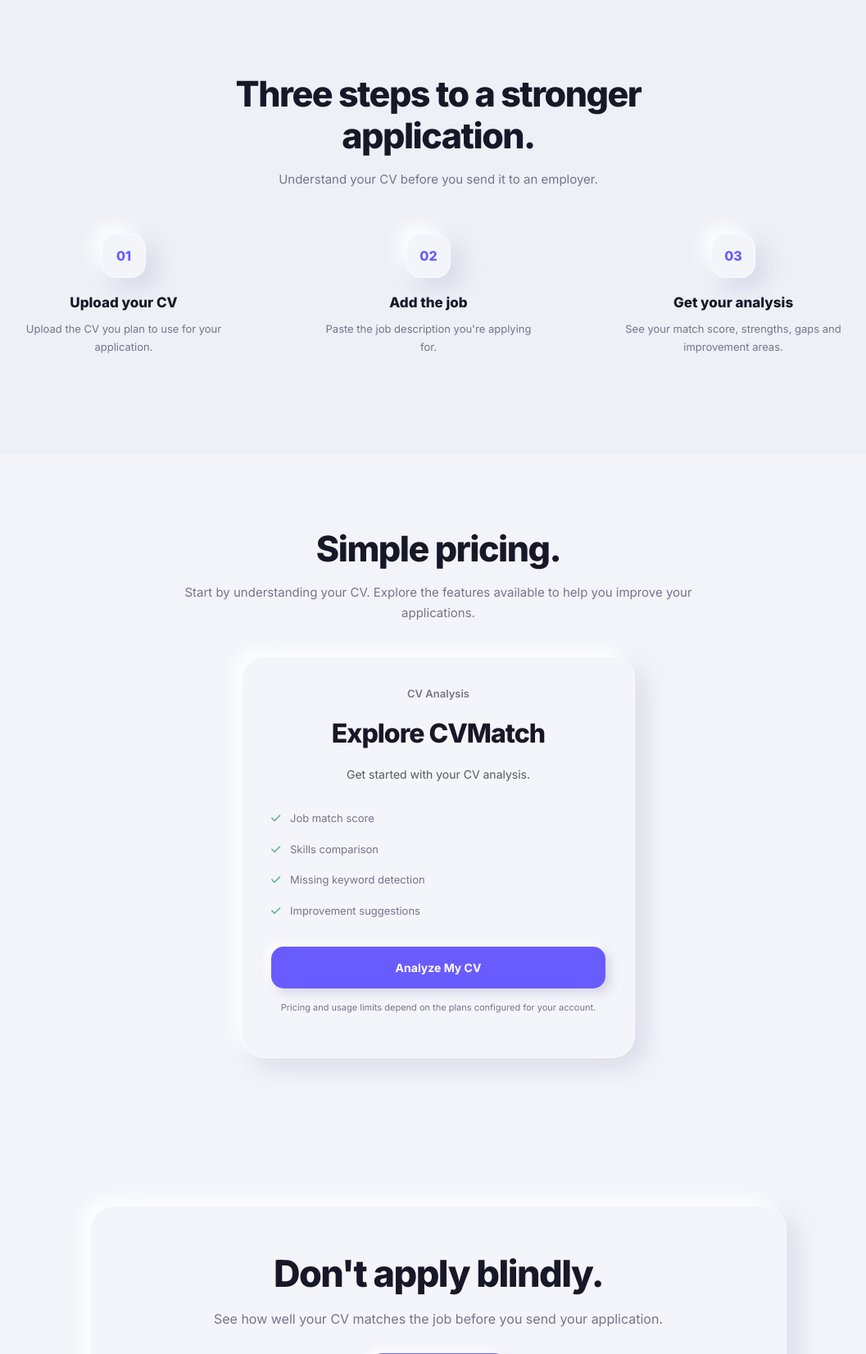
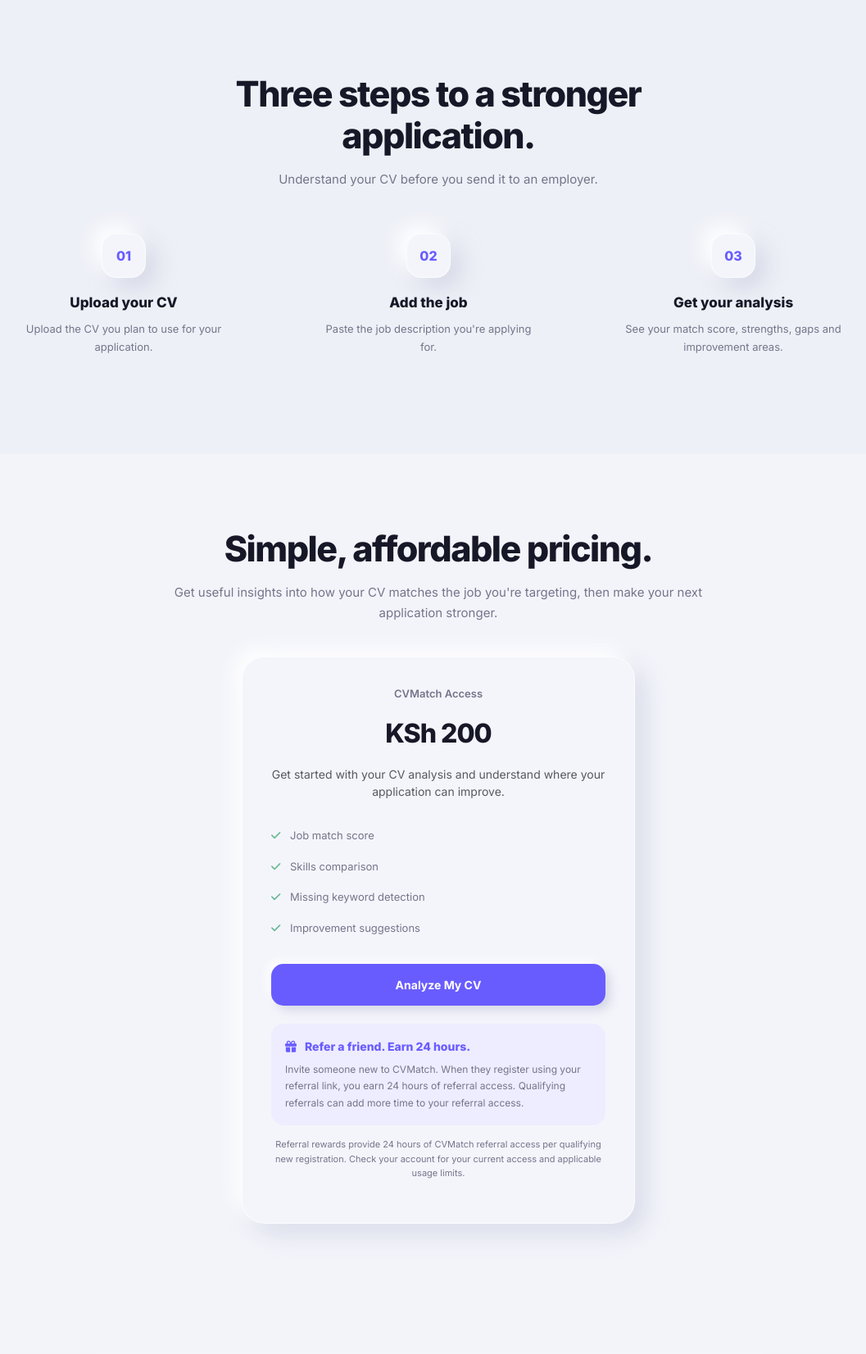
Before and after one commit to Newton-Atika/MatchCV, a Django app: page / in a window 1280 px wide. Shown: the part 1668-3320 px from the top of the page at 82% size, without its empty margins (105-1162 px from the left). Run offline with Django 5.2, Linux system fonts and the light colour scheme.

Commit message:
Update landing.html

```diff
--- a/core/templates/core/landing.html
+++ b/core/templates/core/landing.html
@@ -1443,26 +1443,26 @@
         <div class="container">
 
             <div class="section-heading">
-                <h2>Simple pricing.</h2>
+                <h2>Simple, affordable pricing.</h2>
 
                 <p>
-                    Start by understanding your CV. Explore the features
-                    available to help you improve your applications.
+                    Get useful insights into how your CV matches the job
+                    you're targeting, then make your next application stronger.
                 </p>
             </div>
 
             <div class="pricing-card clay">
 
                 <div class="price-label">
-                    CV Analysis
+                    CVMatch Access
                 </div>
 
                 <div class="price">
-                    Explore CVMatch
+                    KSh 200
                 </div>
 
                 <p class="text-muted small">
-                    Get started with your CV analysis.
+                    Get started with your CV analysis and understand where your application can improve.
                 </p>
 
                 <ul class="pricing-list">
@@ -1491,9 +1491,18 @@
                     Analyze My CV
                 </a>
 
+                <div style="margin-top:22px;padding:17px;border-radius:16px;background:#eeecff;text-align:left;">
+                    <div style="display:flex;align-items:center;gap:10px;margin-bottom:8px;color:var(--primary);font-weight:800;font-size:14px;">
+                        <i class="fa-solid fa-gift"></i>
+                        Refer a friend. Earn 24 hours.
+                    </div>
+                    <p style="margin:0;color:var(--muted);font-size:12px;line-height:1.7;">
+                        Invite someone new to CVMatch. When they register using your referral link, you earn 24 hours of referral access. Qualifying referrals can add more time to your referral access.
+                    </p>
+                </div>
+
                 <p class="pricing-disclaimer">
-                    Pricing and usage limits depend on the plans
-                    configured for your account.
+                    Referral rewards provide 24 hours of CVMatch referral access per qualifying new registration. Check your account for your current access and applicable usage limits.
                 </p>
 
             </div>
```
